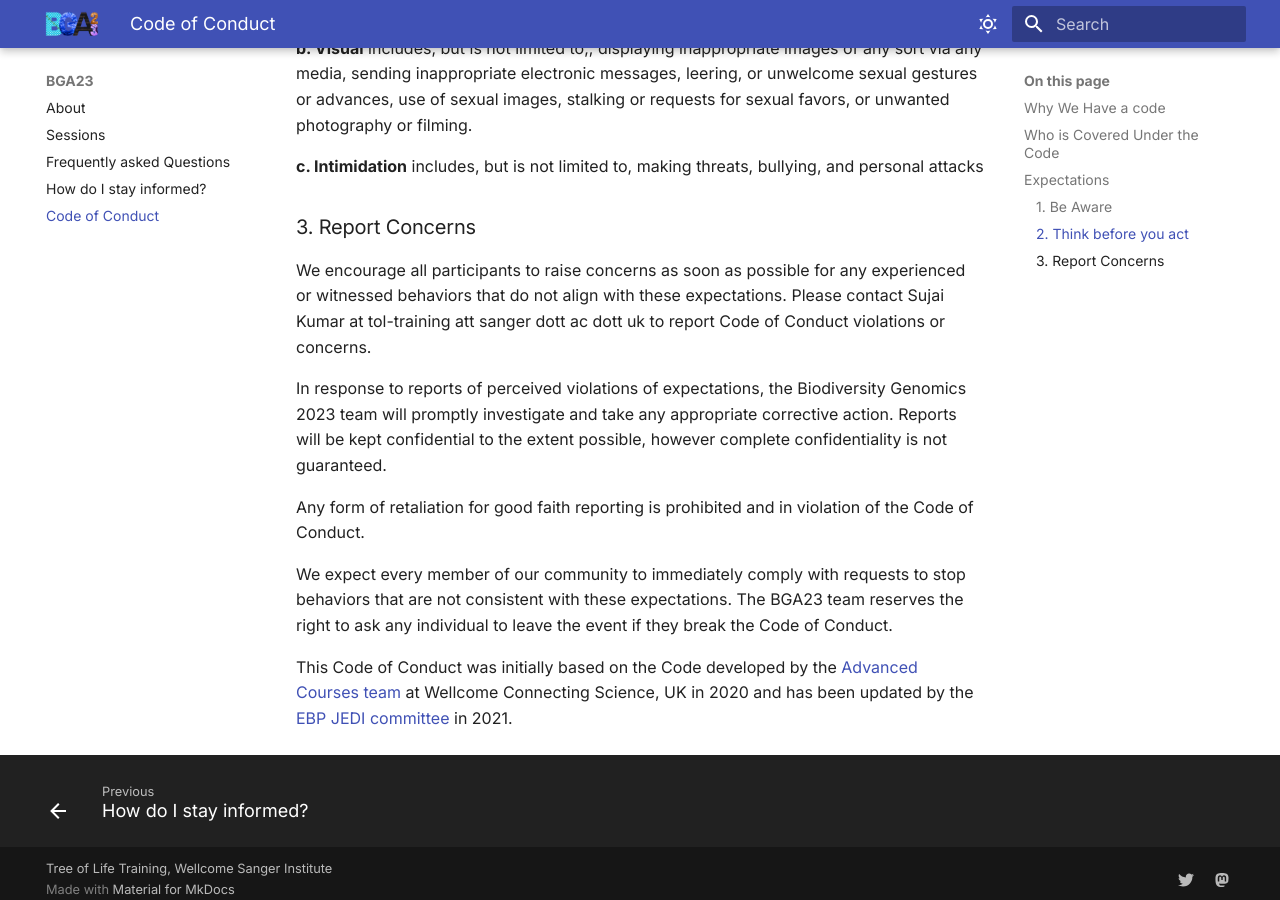
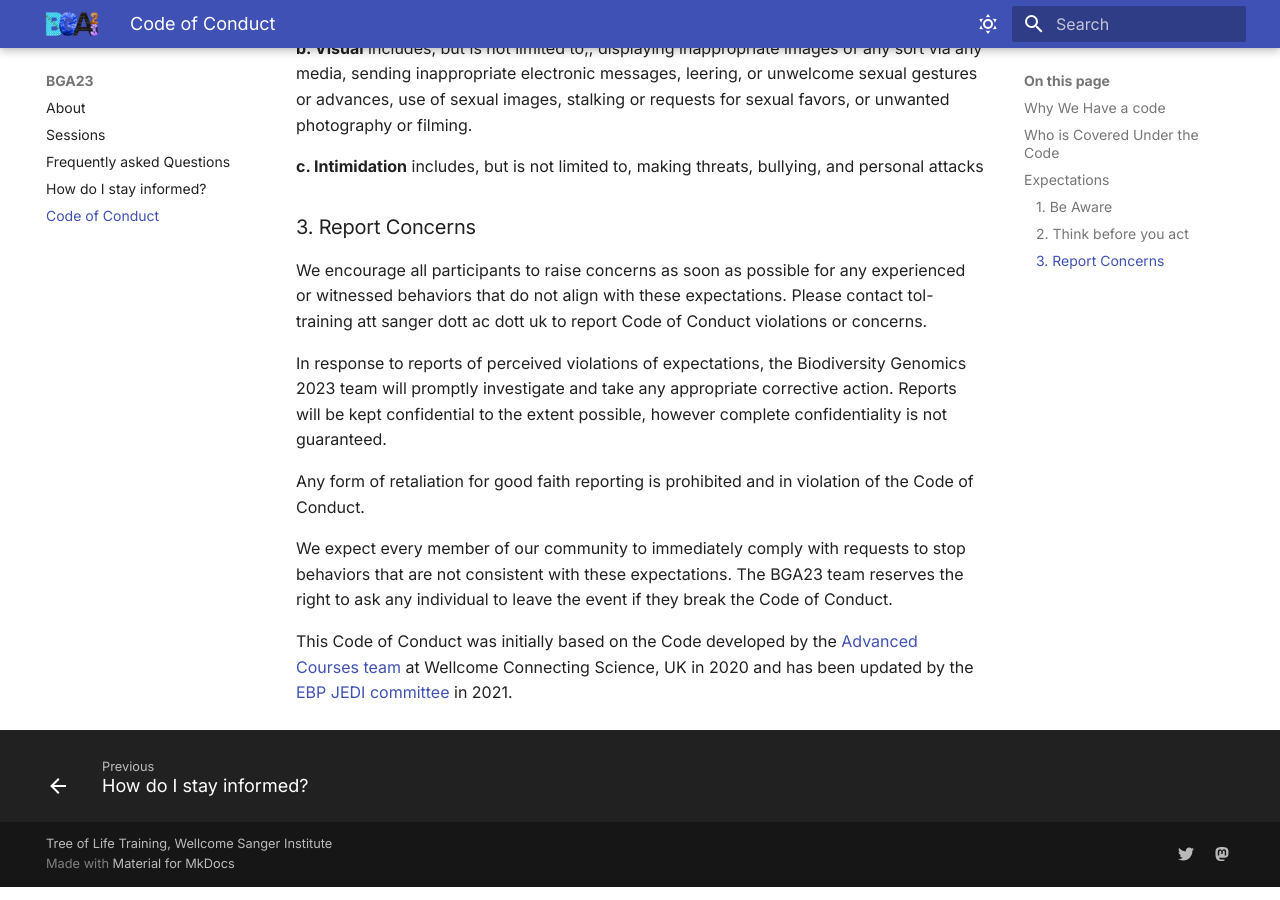
Before and after one commit to tol-training/tol-training.github.io, an MkDocs documentation site: the page built from docs/conduct.md, in a window 1280 px wide and 900 px high, scrolled down 1307 px. Built offline with MkDocs 1.6.1 and Material for MkDocs 9.7.7, drawn with Linux system fonts in a browser that asks for light colours.

Commit message:
update contact

```diff
--- a/docs/conduct.md
+++ b/docs/conduct.md
@@ -72,7 +72,7 @@
 
 ### 3. Report Concerns
 
-We encourage all participants to raise concerns as soon as possible for any experienced or witnessed behaviors that do not align with these expectations. Please contact Sujai Kumar at tol-training att sanger dott ac dott uk to report Code of Conduct violations or concerns.
+We encourage all participants to raise concerns as soon as possible for any experienced or witnessed behaviors that do not align with these expectations. Please contact tol-training att sanger dott ac dott uk to report Code of Conduct violations or concerns.
 
 In response to reports of perceived violations of expectations, the Biodiversity Genomics 2023 team will promptly investigate and take any appropriate corrective action. Reports will be kept confidential to the extent possible, however complete confidentiality is not
 guaranteed.
```
